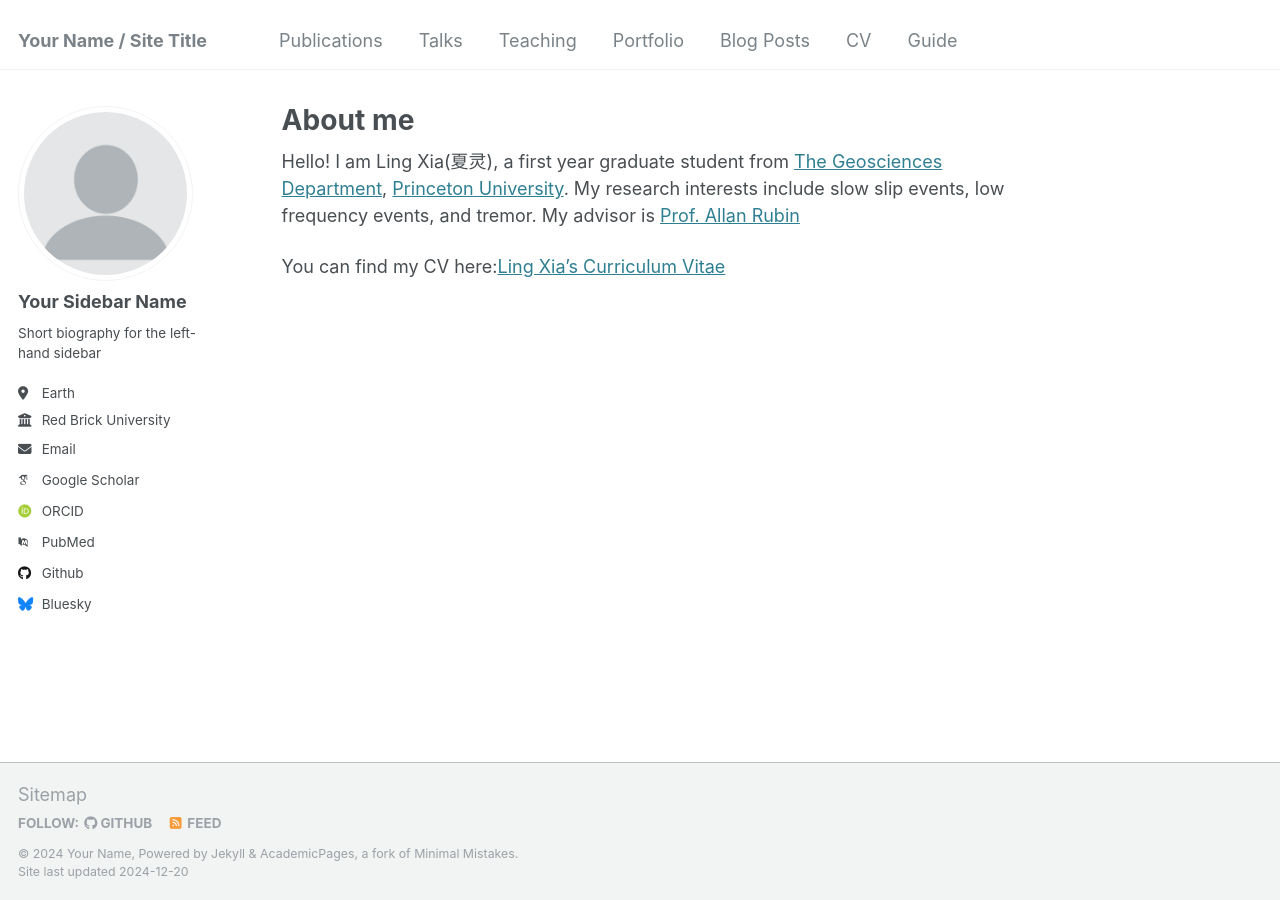
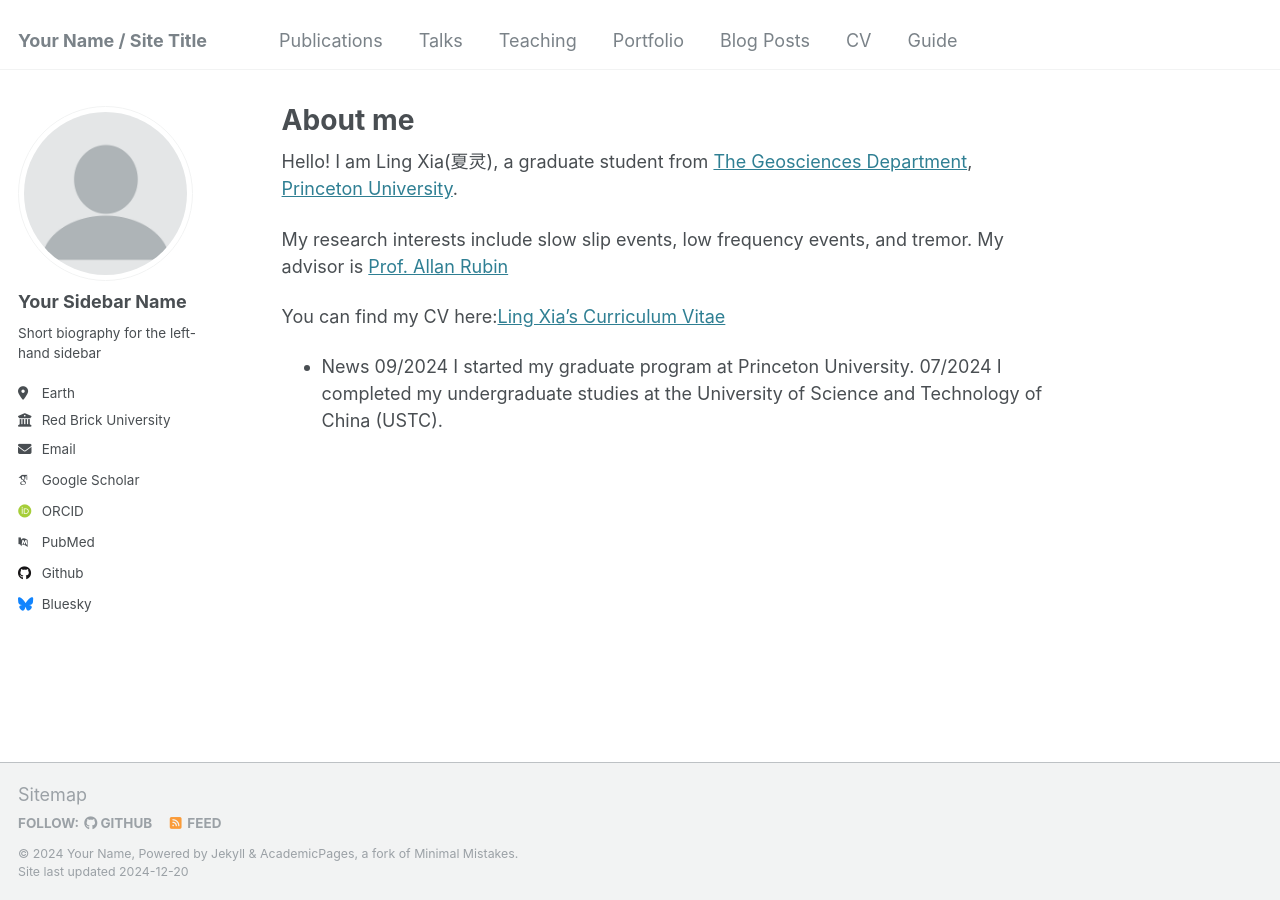
Before and after one commit to xialing2003/xialing2003.github.io, a Jekyll site: the page built from _pages/about.md, in a window 1280 px wide. Built offline with Jekyll 4.4.1, drawn with Linux system fonts in a browser that asks for light colours; some web fonts are replaced.

Commit message:
Update about.md

```diff
--- a/_pages/about.md
+++ b/_pages/about.md
@@ -7,6 +7,14 @@ redirect_from:
   - /about.html
 ---
 
-Hello! I am Ling Xia(夏灵), a first year graduate student from [The Geosciences Department](https://geosciences.princeton.edu/), [Princeton University](https://www.princeton.edu/). My research interests include slow slip events, low frequency events, and tremor. My advisor is [Prof. Allan Rubin](https://geosciences.princeton.edu/people/allan-m-rubin)
+Hello! I am Ling Xia(夏灵), a graduate student from [The Geosciences Department](https://geosciences.princeton.edu/), [Princeton University](https://www.princeton.edu/).
+
+My research interests include slow slip events, low frequency events, and tremor. My advisor is [Prof. Allan Rubin](https://geosciences.princeton.edu/people/allan-m-rubin)
 
 You can find my CV here:[Ling Xia's Curriculum Vitae]()
+
+* News
+09/2024
+I started my graduate program at Princeton University.
+07/2024
+I completed my undergraduate studies at the University of Science and Technology of China (USTC).
```
